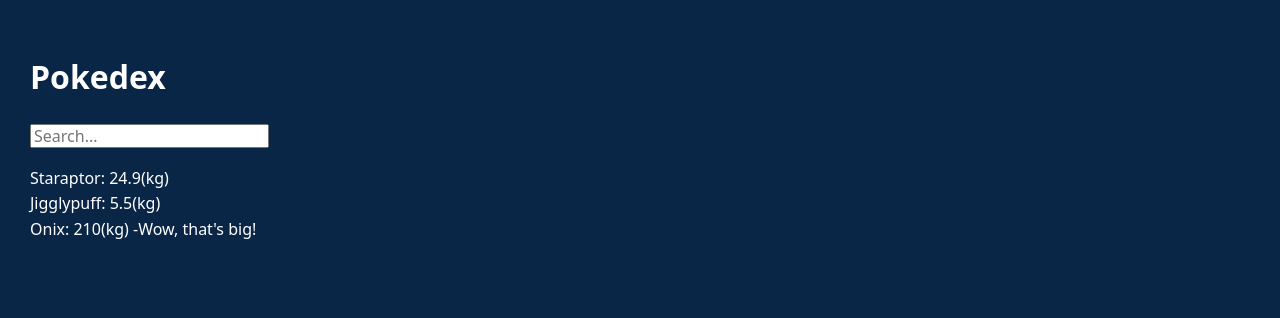
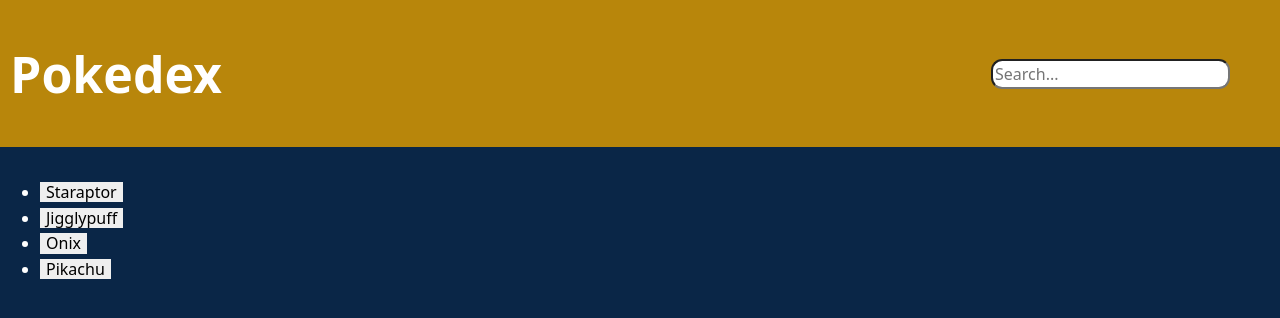
Before and after one commit to JacobCoch/pokemon-index, a plain HTML site: page simple-js-app/index.html in a window 1280 px wide. Drawn offline with nearby package versions, Linux system fonts and the light colour scheme.

Commit message:
added 4 new functions, added button

```diff
--- a/simple-js-app/js/scripts.js
+++ b/simple-js-app/js/scripts.js
@@ -23,31 +23,65 @@
             unit: 'kg'
         },
     ];
-    return {
-        getAll: function() { // the getAll method will return the pokemonLIst Array
-            return pokemonList;
-        },
-        add: function(item) {  // the add method allows you to add something to the array
-            let expectedKeys = ['name', 'type', 'weight', 'unit']; // an array with the types of keys we expect to see
-            let objectKeys = Object.keys(item); // get the keys of the passed object
-            let isValid = expectedKeys.every(key => objectKeys.indexOf(key) !== -1);
-            if (typeof item === 'object' && isValid) {
-                pokemonList.push(item);
-            } else {
-                console.log("Error: Only objects can be added to this repository")
-            }
+    // this function allows you to add another pokemon with conditionals
+    function add(pokemon) {
+        if (
+            typeof pokemon === "object" &&
+            "name" in pokemon &&
+            "type" in pokemon &&
+            "weight" in pokemon &&
+            "unit" in pokemon
+        ) {
+            pokemonList.push(pokemon);
+        } else {
+            console.log("Error: Only objects can be added to this repository")
         }
     }
+
+    // this function getAll will return the array pokemonList
+    function getAll() {
+        return pokemonList;
+    }
+
+    // this is definin what the showDetails function will do
+    function showDetails(pokemon) {
+        console.log(pokemon)
+    }
+
+    // this function is adding a listItem and a button
+    function addListItem(pokemon) {
+        // this is grabing the .pokemon-list class in the HTML doc
+        let pokemonList = document.querySelector(".pokemon-list");
+        // this is creating a new 'li' element in the DOM
+        let listItem = document.createElement('li');
+        // this is creating a button
+        let button = document.createElement('button');
+        // this puts the pokemons name in the button
+        button.innerText = pokemon.name;
+        // this created a button-class for CSS to call upon
+        button.classList.add("button-class");
+        // this is adding the button element as the last child of the listItem element
+        listItem.appendChild(button);
+        // is adding the listItem element as the last child of the pokemonList element.
+        pokemonList.appendChild(listItem);
+        // this will show the name of pokemon in console when the button is clicked
+        button.addEventListener('click', function(){
+            showDetails(pokemon.name);
+        })
+    }
+
+    return {
+        add: add,
+        getAll: getAll,
+        addListItem: addListItem,
+    };
 })();
+
+// this will add a new pokemon to the pokemonRepository
+pokemonRepository.add({ name: "Pikachu", type: ['Electric'], weight: 6, unit: 'kg'});
 
 console.log(pokemonRepository.getAll());
 
-
-function loopFunction(pokemon) {
-    document.write(pokemon.name + ": " + pokemon.weight + "(" + pokemon.unit + ") ");
-    if (pokemon.weight > 25) {
-        document.write(" -" + "Wow, that's big!")
-    }
-    document.write("<br>")
-}
-pokemonRepository.getAll().forEach(loopFunction);
+pokemonRepository.getAll().forEach(function (pokemon) {
+    pokemonRepository.addListItem(pokemon);
+});
--- a/simple-js-app/sass/styles.scss
+++ b/simple-js-app/sass/styles.scss
@@ -11,56 +11,46 @@
 	font-weight: 400;
 	font-size: 16px;
 	line-height: 1.6;
-	padding-left: 10px;
-	padding-right: 10px;
 	color: $color_1;
 	background-color: $background-color_1;
-	padding: 30px;
+	margin-top: 180px;
 }
 
 * {
 	box-sizing: border-box;
 }
 
-.header {
+.navbar {
 	display: flex;
-	flex-flow: row wrap;
-	align-items: center;
-	justify-content: center;
+	position: fixed;
+	flex-flow: row ;
+	justify-content: space-between;
 	margin: auto;
+	width: 100%;
+	top: 0;
+	left: 0;
+	right: 0;
+	z-index: 999;
+	background-color: darkgoldenrod;
 }
-.header-item {
-	position: relative;
+.navbar-title {
 	display: flex;
 	flex-flow: row wrap;
 	align-items: center;
 	font-size: 50px;
+	padding-left: 10px;
 }
-.header-item span {
-    position: relative;
-    display: inline-block;
-    text-transform: uppercase;
-    -webkit-animation: header-item 1s infinite; // this is browser support
-    -webkit-animation-delay: calc(.1s * var(--i)); // this is browser support
-	-webkit-animation-iteration-count: 2; // this is browser support
-    animation: header-item 1.5s infinite;
-    animation-delay: calc(.1s * var(--i));
-	animation-iteration-count: 2;
+.searchbar {
+	display: flex;
+	align-self: center;
+	margin-right: 50px;
+	border-radius: .7rem;
+	line-height: 1.5rem;
+	font-size: 16px;
 }
-// this webkit is for browser support
-@-webkit-keyframes header-item {
-	0%,40%,100% {
-	  transform: translateY(0)
-	}
-	20% {
-	  transform: translateY(-20px)
-	}
+.button-class {
+	text-align: center;
+	border: none;
+	cursor: pointer;
+	color: black;
 }
-@keyframes header-item { // this keyframes is connecting the the header-item above to perform the animation
-	0%,40%,100% {
-	  transform: translateY(0)
-	}
-	20% {
-	  transform: translateY(-40px) // this is how hight the letters will go and come back down
-	}
-}
```
Also changed, not shown: simple-js-app/styles/styles.css, 1 other file.
